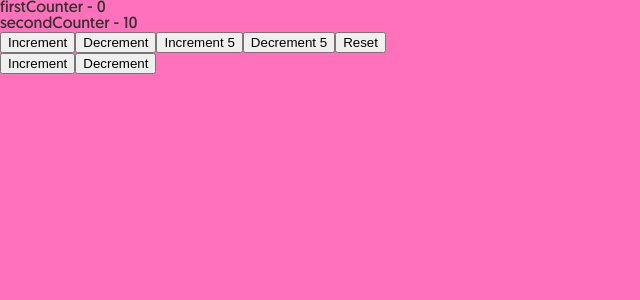
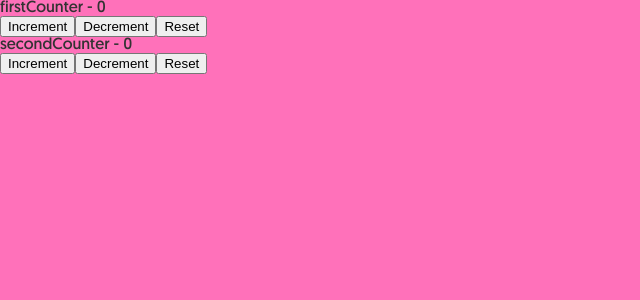
Before and after one commit to Rasel-Mahmud/React_Projects, a React (Create React App) app in the folder ice-cream/: page / in a window 1280 px wide. Shown: the top 300 px of the page, without its empty margins (0-640 px from the left). Built offline with nearby package versions, Linux system fonts and the light colour scheme; the HTML template or start-up script is replaced by a standard one.

Commit message:
multiple useRuducer

```diff
--- a/ice-cream/src/App.js
+++ b/ice-cream/src/App.js
@@ -15,7 +15,7 @@ import './styles/ice-cream.scss';
 import ComponentA from './contextAPI/ComponentA';
 
 // Reducer
-import CountTwo from './reducer/CountTwo';
+import CountThree from './reducer/CountThree';
 
 // Main App
 // const App = () => {
@@ -39,7 +39,7 @@ import CountTwo from './reducer/CountTwo';
 
 // Context API
 const App = () => {
-  return <CountTwo />;
+  return <CountThree />;
 };
 
 export default App;
--- /dev/null
+++ b/ice-cream/src/reducer/CountThree.js
@@ -0,0 +1,48 @@
+import React, { useReducer } from 'react';
+
+const initialState = {
+  firstCounter: 0,
+};
+const reducer = (state, action) => {
+  switch (action.type) {
+    case 'increment':
+      return { firstCounter: state.firstCounter + action.value };
+    case 'decriment':
+      return { firstCounter: state.firstCounter - action.value };
+    case 'reset':
+      return initialState;
+    default:
+      return state;
+  }
+};
+
+function CounterTwo() {
+  const [count, dispatch] = useReducer(reducer, initialState);
+  const [countTwo, dispatchTwo] = useReducer(reducer, initialState);
+  return (
+    <div>
+      <div className="onecounter">
+        <div className="count">firstCounter - {count.firstCounter}</div>
+        <button onClick={() => dispatch({ type: 'increment', value: 1 })}>
+          Increment
+        </button>
+        <button onClick={() => dispatch({ type: 'decriment', value: 1 })}>
+          Decrement
+        </button>
+        <button onClick={() => dispatch({ type: 'reset' })}>Reset</button>
+      </div>
+      <div className="countersecond">
+        <div className="count">secondCounter - {countTwo.firstCounter}</div>
+        <button onClick={() => dispatchTwo({ type: 'increment', value: 1 })}>
+          Increment
+        </button>
+        <button onClick={() => dispatchTwo({ type: 'decriment', value: 1 })}>
+          Decrement
+        </button>
+        <button onClick={() => dispatchTwo({ type: 'reset' })}>Reset</button>
+      </div>
+    </div>
+  );
+}
+
+export default CounterTwo;
```
